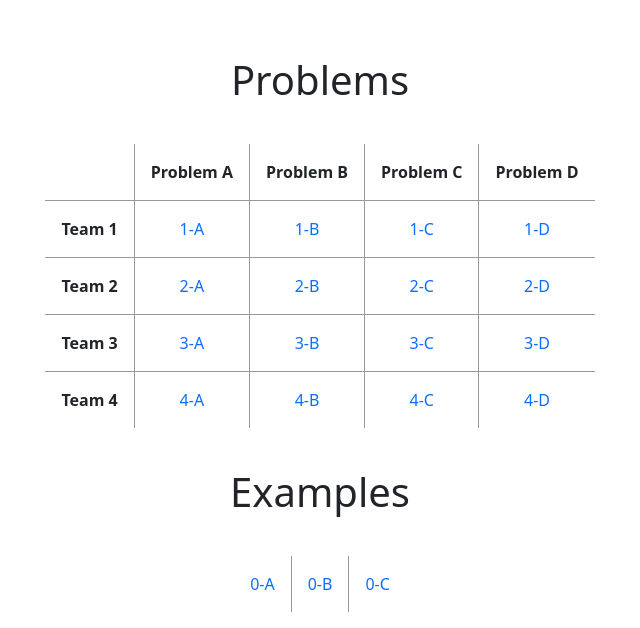
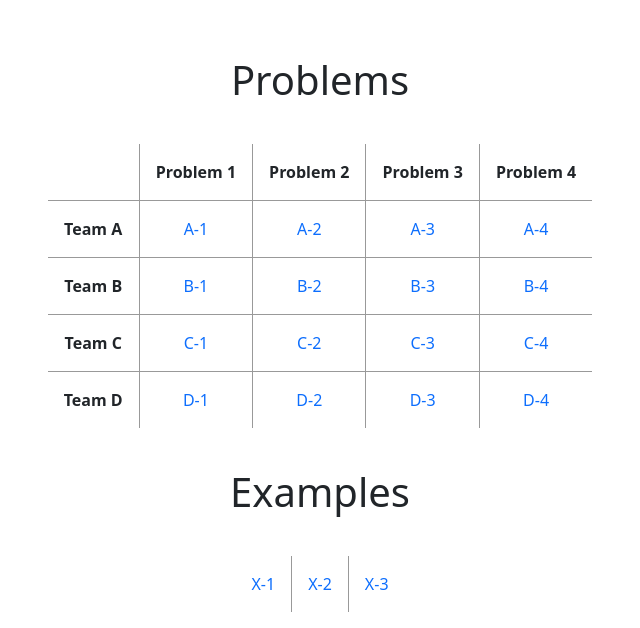
Before and after one commit to gfoust/graphical-proofs, a React app: page /gfoust/classes/hnrs2050/proofs/ in a window 1280 px wide. Shown: the top 628 px of the page, without its empty margins (320-960 px from the left). Built offline with nearby package versions, Linux system fonts and the light colour scheme; the HTML template or start-up script is replaced by a standard one.

Commit message:
swapped teams and tags

```diff
--- a/src/model/problem.ts
+++ b/src/model/problem.ts
@@ -2,8 +2,8 @@ import { Formula, Rule } from "./pattern";
 
 
 export interface ProblemIdentifier {
-  team: number,
-  tag: string
+  team: string,
+  tag: number
 }
 
 
@@ -17,5 +17,5 @@ export interface Problem extends ProblemIdentifier {
 
 
 export function problemIdString(id: ProblemIdentifier) {
-  return id.team + id.tag.toUpperCase();
+  return id.team.toUpperCase() + id.tag;
 }
--- a/src/problems.ts
+++ b/src/problems.ts
@@ -534,8 +534,8 @@ const r3 = {
 let a, b, c: Formula;
 export const problemSet: readonly Readonly<Problem>[] = [
   {
-    team: 1,
-    tag: "A",
+    team: "A",
+    tag: 1,
     givens: [
       implies(Atom.Red, Atom.Blue),
       implies(Atom.Green, Atom.Yellow),
@@ -546,8 +546,8 @@ export const problemSet: readonly Readonly<Problem>[] = [
     goal: Atom.Blue
   },
   {
-    team: 2,
-    tag: "A",
+    team: "B",
+    tag: 1,
     givens: [
       not(not(not(Atom.Purple))),
       implies(Atom.Green, Atom.Purple),
@@ -557,8 +557,8 @@ export const problemSet: readonly Readonly<Problem>[] = [
     goal: Atom.Yellow
   },
   {
-    team: 3,
-    tag: "A",
+    team: "C",
+    tag: 1,
     givens: [
       implies(Atom.Red, Atom.Black),
       or(Atom.Blue, Atom.Red)
@@ -567,15 +567,15 @@ export const problemSet: readonly Readonly<Problem>[] = [
     goal: Atom.Blue
   },
   {
-    team: 4,
-    tag: "A",
+    team: "D",
+    tag: 1,
     givens: [and(Atom.Red, Atom.Blue), implies(Atom.Red, Atom.Green)],
     rules: [r2.swapper, r2.breakdown, r2.buildup],
     goal: and(Atom.Red, and(Atom.Green, Atom.Blue)),
   },
   {
-    team: 1,
-    tag: "B",
+    team: "A",
+    tag: 2,
     givens: [
       Atom.Blue,
       sides(Atom.Orange, Atom.Cyan, Atom.Blue, Atom.Orange)
@@ -584,8 +584,8 @@ export const problemSet: readonly Readonly<Problem>[] = [
     goal: Atom.Cyan
   },
   {
-    team: 2,
-    tag: "B",
+    team: "B",
+    tag: 2,
     givens: [
       Atom.Orange,
       corners(
@@ -601,8 +601,8 @@ export const problemSet: readonly Readonly<Problem>[] = [
     goal: Atom.Sky
   },
   {
-    team: 3,
-    tag: "B",
+    team: "C",
+    tag: 2,
     givens: [
       swap(Atom.Red, swap(Atom.Cyan, Atom.Red)),
       swap(Atom.Forest, Atom.Purple),
@@ -612,8 +612,8 @@ export const problemSet: readonly Readonly<Problem>[] = [
     goal: Atom.Cyan
   },
   {
-    team: 4,
-    tag: "B",
+    team: "D",
+    tag: 2,
     givens: [
       Atom.Yellow,
       corners(Atom.Maroon, Atom.Brown, Atom.Forest, Atom.Blue),
@@ -623,8 +623,8 @@ export const problemSet: readonly Readonly<Problem>[] = [
     goal: Atom.Blue
   },
   {
-    team: 1,
-    tag: "C",
+    team: "A",
+    tag: 3,
     givens: [
       Atom.Purple,
       Atom.White
@@ -637,8 +637,8 @@ export const problemSet: readonly Readonly<Problem>[] = [
     )
   },
   {
-    team: 2,
-    tag: "C",
+    team: "B",
+    tag: 3,
     givens: [
       Atom.Turquoise,
       Atom.White
@@ -651,8 +651,8 @@ export const problemSet: readonly Readonly<Problem>[] = [
     )
   },
   {
-    team: 3,
-    tag: "C",
+    team: "C",
+    tag: 3,
     givens: [
       Atom.White,
       Atom.Red,
@@ -666,8 +666,8 @@ export const problemSet: readonly Readonly<Problem>[] = [
     )
   },
   {
-    team: 4,
-    tag: "C",
+    team: "D",
+    tag: 3,
     givens: [
       Atom.White,
       Atom.Blue,
@@ -686,8 +686,8 @@ export const problemSet: readonly Readonly<Problem>[] = [
     )
   },
   {
-    team: 1,
-    tag: "D",
+    team: "A",
+    tag: 4,
     givens: [
       Atom.Cyan,
       Atom.Yellow,
@@ -699,8 +699,8 @@ export const problemSet: readonly Readonly<Problem>[] = [
     goal: Atom.Purple
   },
   {
-    team: 2,
-    tag: "D",
+    team: "B",
+    tag: 4,
     givens: [
       sides(Atom.Navy, Atom.Turquoise, Atom.Orange, Atom.Maroon),
       swap(Atom.Navy, Atom.Orange),
@@ -710,8 +710,8 @@ export const problemSet: readonly Readonly<Problem>[] = [
     goal: Atom.Turquoise
   },
   {
-    team: 3,
-    tag: "D",
+    team: "C",
+    tag: 4,
     givens: [
       swap(Atom.Red, Atom.Blue),
       swap(Atom.Blue, Atom.Yellow),
@@ -722,8 +722,8 @@ export const problemSet: readonly Readonly<Problem>[] = [
     goal: Atom.Red
   },
   {
-    team: 4,
-    tag: "D",
+    team: "D",
+    tag: 4,
     givens: [
       Atom.Cyan,
       corners(Atom.Cyan, Atom.Blue, Atom.Yellow, Atom.Forest)
@@ -732,8 +732,8 @@ export const problemSet: readonly Readonly<Problem>[] = [
     goal: Atom.Forest
   },
   {
-    team: 0,
-    tag: "A",
+    team: "X",
+    tag: 1,
     givens: [
       Atom.Red,
       implies(and(Atom.Green, Atom.Yellow), Atom.Blue),
@@ -743,8 +743,8 @@ export const problemSet: readonly Readonly<Problem>[] = [
     rules: [r2.swapper, r2.buildup],
     goal: Atom.Blue
   },
-  { team: 0,
-    tag: "B",
+  { team: "X",
+    tag: 2,
     givens: [
       Atom.Navy,
       sides(Atom.Navy, Atom.Forest, Atom.Maroon, Atom.Forest)
@@ -752,8 +752,8 @@ export const problemSet: readonly Readonly<Problem>[] = [
     rules: [r3.swapper, r3.rotateSides, r3.collapse],
     goal: Atom.Maroon
   },
-  { team: 0,
-    tag: "C",
+  { team: "X",
+    tag: 3,
     givens: [ Atom.Red, Atom.Orange, Atom.Yellow ],
     rules: [r3.flower],
     goal: grid(
--- a/src/ui/problem-list.tsx
+++ b/src/ui/problem-list.tsx
@@ -22,10 +22,14 @@ export default function ProblemList() {
   }
 
   let examples = false;
-  const teamList = Object.keys(problems).sort();
-  if (teamList[0] === "0") {
-    teamList.shift();
-    examples = true;
+  const teamList: string[] = []
+  for (const team of Object.keys(problems).sort()) {
+    if (team === "X") {
+      examples = true;
+    }
+    else {
+      teamList.push(team)
+    }
   }
   const tagList = Object.keys(tags).sort();
 
@@ -70,7 +74,7 @@ export default function ProblemList() {
               <tr>
               {
                 tagList.map((tag, i) =>
-                  problems[0][tag] && <td key={i}><Link to={"0" + tag}>0-{tag}</Link></td>
+                  problems.X[tag] && <td key={i}><Link to={"X" + tag}>X-{tag}</Link></td>
                 )
               }
               </tr>
```
